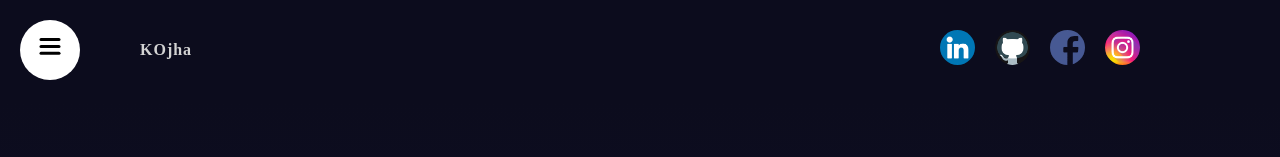
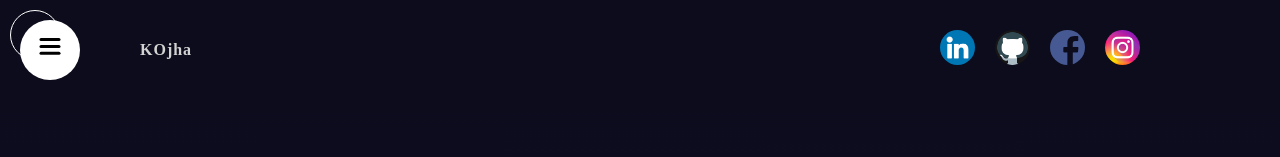
Before and after one commit to Kirttinath/portfolio-app, a React (Vite) app: page / in a window 1280 px wide. Shown: the top 157 px of the page. Built offline with nearby package versions, Linux system fonts and the light colour scheme; a web font is replaced by a local one.

Commit message:
Add cursor to the app

```diff
--- a/src/App.jsx
+++ b/src/App.jsx
@@ -1,4 +1,5 @@
 import Contact from './Components/Contact/Contact';
+import Cursor from './Components/Cursor/Cursor';
 import Hero from './Components/Hero/Hero';
 import Navbar from './Components/Navbar/Navbar';
 import Parallax from './Components/Parallax/Parallax';
@@ -10,6 +11,7 @@ import './app.scss';
 const App = () => {
   return (
     <div>
+      <Cursor/>
       <section id='Homepage'>
         <Navbar />
         <Hero />
--- a/src/Components/Cursor/Cursor.jsx
+++ b/src/Components/Cursor/Cursor.jsx
@@ -1,10 +1,27 @@
+import { useEffect, useState } from "react";
 import "./Cursor.scss";
+import { motion } from "framer-motion";
+
 
 const Cursor = () => {
+
+    const [position, setPosition] = useState({x:0, y:0});
+   useEffect(()=>{
+     const mouseMove = (e) => {
+        setPosition({x:e.clientX,y:e.clientY});
+     }
+
+     window.addEventListener("mousemove", mouseMove);
+     return ()=>{
+        window.removeEventListener("mousemove", mouseMove);
+     }
+   }, []);
+
+
   return (
-    <div className='cursor'>
+    <motion.div className='cursor' animate={{x:position.x+10, y:position.y+10}}>
 
-    </div>
+    </motion.div>
   )
 }
 
--- a/src/Components/Cursor/Cursor.scss
+++ b/src/Components/Cursor/Cursor.scss
@@ -4,4 +4,6 @@
     border-radius: 50%;
     border: 1px solid white;
     position: fixed;
+    z-index: 999;
+    color: orangered;
 }
```
